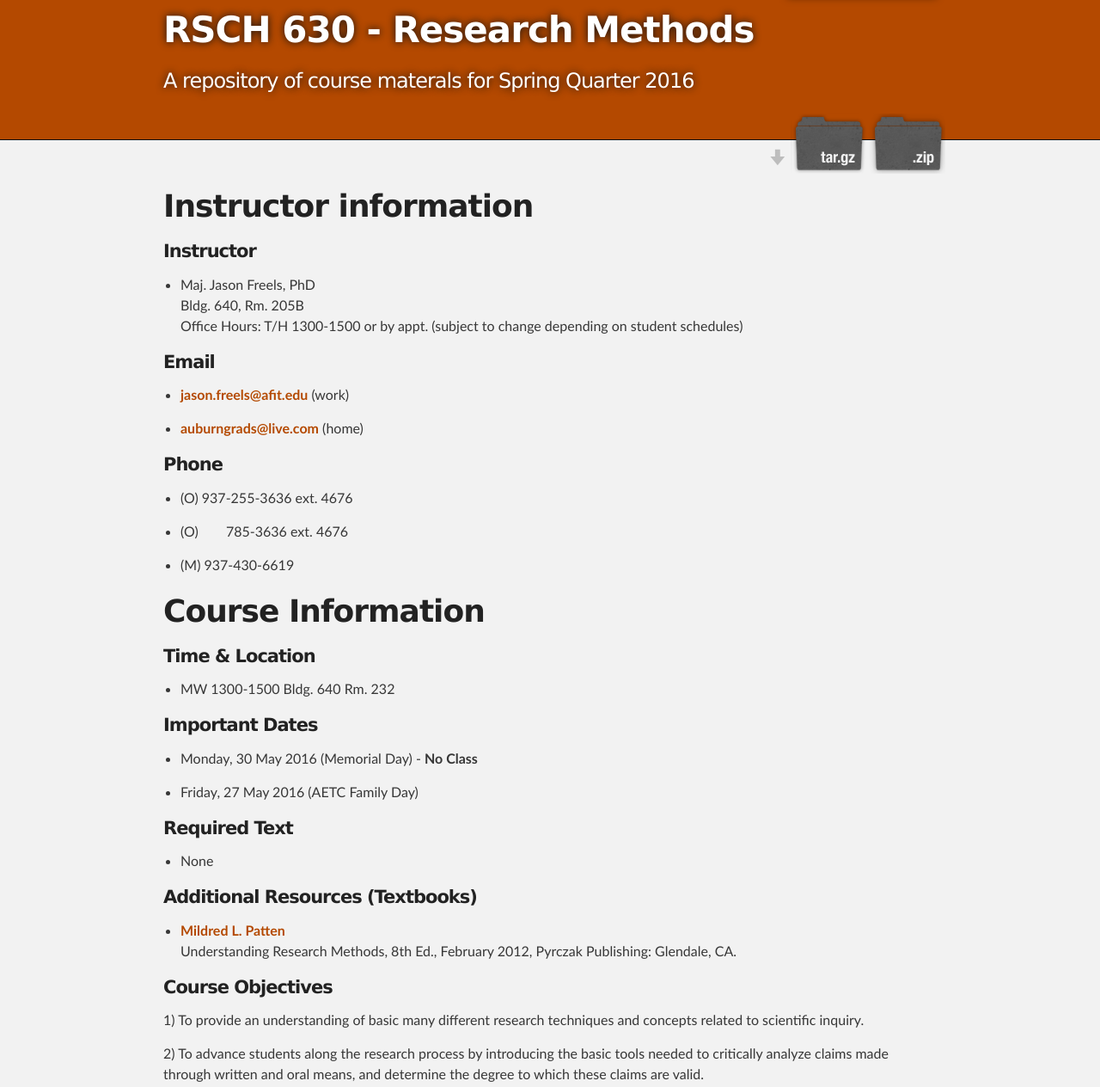
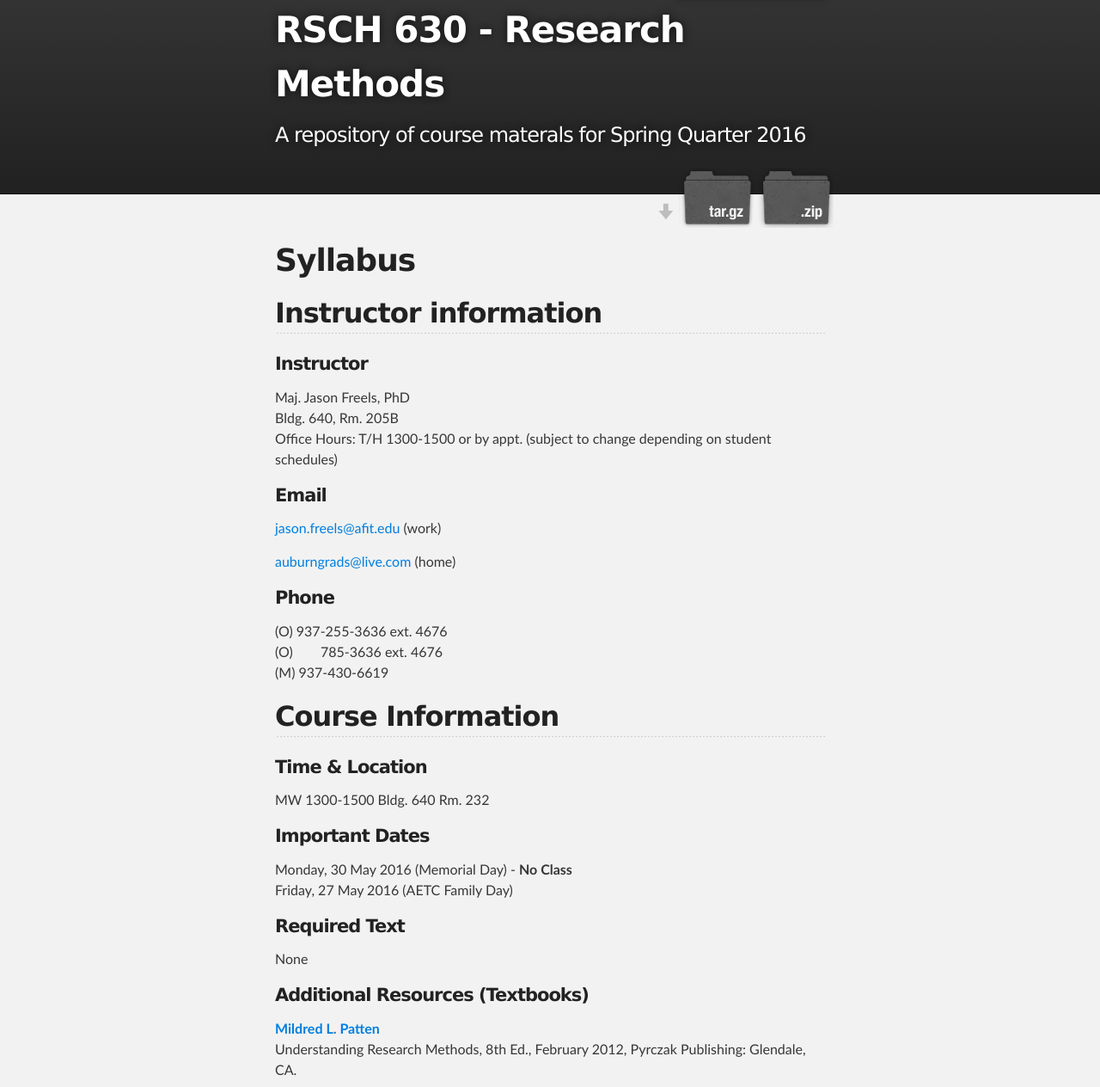
Before and after one commit to jbuyer1207/rsch-630, a plain HTML site: page index.html in a window 1280 px wide. Shown: the part 47-1311 px from the top of the page at 86% size. Drawn offline with Linux system fonts and the light colour scheme.

Commit message:
Create gh-pages branch via GitHub

```diff
--- a/index.html
+++ b/index.html
@@ -6,7 +6,7 @@
     <meta http-equiv="X-UA-Compatible" content="chrome=1">
     <meta name="description" content="RSCH 630 - Research Methods : A repository of course materals for Spring Quarter 2016">
 
-    <link rel="stylesheet" type="text/css" media="screen" href="stylesheets/rsch-stylesheet.css">
+    <link rel="stylesheet" type="text/css" media="screen" href="stylesheets/stylesheet.css">
 
     <title>RSCH 630 - Research Methods</title>
   </head>
@@ -32,64 +32,50 @@
     <div id="main_content_wrap" class="outer">
       <section id="main_content" class="inner">
         <h1>
-<a id="instructor-information" class="anchor" href="#instructor-information" aria-hidden="true"><span aria-hidden="true" class="octicon octicon-link"></span></a>Instructor information</h1>
+<a id="syllabus" class="anchor" href="#syllabus" aria-hidden="true"><span aria-hidden="true" class="octicon octicon-link"></span></a>Syllabus</h1>
+
+<h2>
+<a id="instructor-information" class="anchor" href="#instructor-information" aria-hidden="true"><span aria-hidden="true" class="octicon octicon-link"></span></a>Instructor information</h2>
 
 <h4>
 <a id="instructor" class="anchor" href="#instructor" aria-hidden="true"><span aria-hidden="true" class="octicon octicon-link"></span></a>Instructor</h4>
 
-<ul>
-<li>Maj. Jason Freels, PhD<br>Bldg. 640, Rm. 205B<br>Office Hours: T/H 1300-1500 or by appt. (subject to change depending on student schedules)</li>
-</ul>
+<p>Maj. Jason Freels, PhD<br>Bldg. 640, Rm. 205B<br>Office Hours: T/H 1300-1500 or by appt. (subject to change depending on student schedules)</p>
 
 <h4>
 <a id="email" class="anchor" href="#email" aria-hidden="true"><span aria-hidden="true" class="octicon octicon-link"></span></a>Email</h4>
 
-<ul>
-<li><p><a href="mailto:jason.freels@afit.edu%20target="><b><a href="mailto:jason.freels@afit.edu">jason.freels@afit.edu</a></b></a> (work)</p></li>
-<li><p><a href="mailto:auburngrads@live.com%20target="><b><a href="mailto:auburngrads@live.com">auburngrads@live.com</a></b></a> (home)</p></li>
-</ul>
+<p><a href="mailto:jason.freels@afit.edu%20target="><b><a href="mailto:jason.freels@afit.edu">jason.freels@afit.edu</a></b></a> (work)</p>
+
+<p><a href="mailto:auburngrads@live.com%20target="><b><a href="mailto:auburngrads@live.com">auburngrads@live.com</a></b></a> (home)</p>
 
 <h4>
 <a id="phone" class="anchor" href="#phone" aria-hidden="true"><span aria-hidden="true" class="octicon octicon-link"></span></a>Phone</h4>
 
-<ul>
-<li><p>(O) 937-255-3636 ext. 4676</p></li>
-<li><p>(O)     785-3636 ext. 4676</p></li>
-<li><p>(M) 937-430-6619</p></li>
-</ul>
+<p>(O) 937-255-3636 ext. 4676<br>(O)     785-3636 ext. 4676<br>(M) 937-430-6619</p>
 
-<h1>
-<a id="course-information" class="anchor" href="#course-information" aria-hidden="true"><span aria-hidden="true" class="octicon octicon-link"></span></a>Course Information</h1>
+<h2>
+<a id="course-information" class="anchor" href="#course-information" aria-hidden="true"><span aria-hidden="true" class="octicon octicon-link"></span></a>Course Information</h2>
 
 <h4>
 <a id="time--location" class="anchor" href="#time--location" aria-hidden="true"><span aria-hidden="true" class="octicon octicon-link"></span></a>Time &amp; Location</h4>
 
-<ul>
-<li>MW 1300-1500 Bldg. 640 Rm. 232</li>
-</ul>
+<p>MW 1300-1500 Bldg. 640 Rm. 232</p>
 
 <h4>
 <a id="important-dates" class="anchor" href="#important-dates" aria-hidden="true"><span aria-hidden="true" class="octicon octicon-link"></span></a>Important Dates</h4>
 
-<ul>
-<li><p>Monday, 30 May 2016 (Memorial Day) - <strong>No Class</strong></p></li>
-<li><p>Friday, 27 May 2016 (AETC Family Day)</p></li>
-</ul>
+<p>Monday, 30 May 2016 (Memorial Day) - <strong>No Class</strong><br>Friday, 27 May 2016 (AETC Family Day)</p>
 
 <h4>
 <a id="required-text" class="anchor" href="#required-text" aria-hidden="true"><span aria-hidden="true" class="octicon octicon-link"></span></a>Required Text</h4>
 
-<ul>
-<li>None</li>
-</ul>
+<p>None</p>
 
 <h4>
 <a id="additional-resources-textbooks" class="anchor" href="#additional-resources-textbooks" aria-hidden="true"><span aria-hidden="true" class="octicon octicon-link"></span></a>Additional Resources (Textbooks)</h4>
 
-<ul>
-<li>
-<a href="http://www.amazon.com/Understanding-Research-Methods-Overview-Essentials/dp/1936523000"><strong>Mildred L. Patten</strong></a><br>Understanding Research Methods, 8th Ed., February 2012, Pyrczak Publishing:  Glendale, CA.</li>
-</ul>
+<p><a href="http://www.amazon.com/Understanding-Research-Methods-Overview-Essentials/dp/1936523000"><strong>Mildred L. Patten</strong></a><br>Understanding Research Methods, 8th Ed., February 2012, Pyrczak Publishing:  Glendale, CA.</p>
 
 <h4>
 <a id="course-objectives" class="anchor" href="#course-objectives" aria-hidden="true"><span aria-hidden="true" class="octicon octicon-link"></span></a>Course Objectives</h4>
@@ -107,7 +93,7 @@
 
 <p>Any collection of topics that I could have chosen to include in this course would have likely not been applicable to many of you.  So, rather than having try to guess what topics would be helpful to each of you...I'm devoting one class for you to discuss your research.  I've selected the names of each student registered for this class and randomly assigned them to a class period (see below)</p>
 
-<p>What should you do with YOUR class?  It's up to you!  But, don't forget...I assign your grades.  Therefore, the better question might be...what do I think you should do with your class?  I'm glad you asked!  See the <a href="#grades">Grades</a> section </p>
+<p>What should you do with YOUR class?  It's up to you!  But, don't forget...I assign your grades.  Therefore, the better question might be...what do I think you should do with your class?  I'm glad you asked!  See the <a href="#grades">Grading</a> section </p>
 
 <table>
 <thead><tr>
@@ -141,9 +127,9 @@
 </tbody>
 </table>
 
-<h1>
-<a id="grades-" class="anchor" href="#grades-" aria-hidden="true"><span aria-hidden="true" class="octicon octicon-link"></span></a>Grades <a name="grades"></a>
-</h1>
+<h2>
+<a id="grading-" class="anchor" href="#grading-" aria-hidden="true"><span aria-hidden="true" class="octicon octicon-link"></span></a>Grading <a name="grades"></a>
+</h2>
 
 <p>There will be four graded events in this course, each is described below</p>
 
```
Also changed, not shown: params.json (+1 -1 lines).
